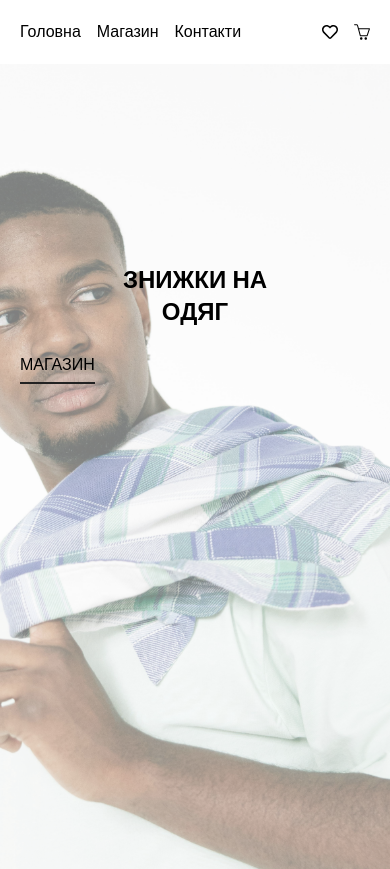
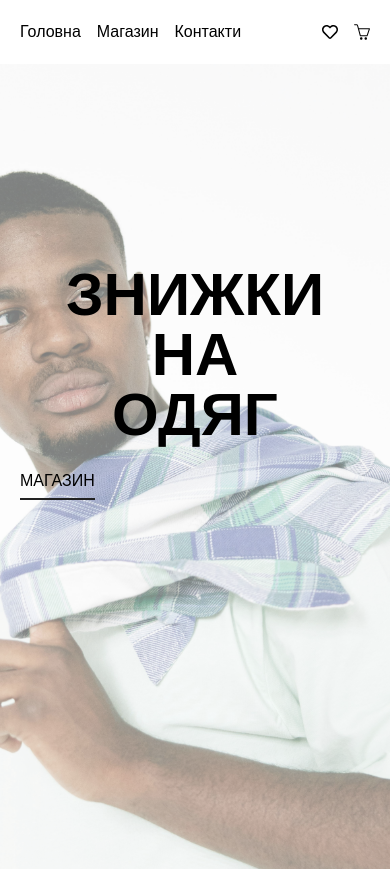
Before and after one commit to Denys-Paziak/famdy, a Next.js app: page / in a window 390 px wide. Shown: the top 869 px of the page. Built offline with nearby package versions, Linux system fonts and the light colour scheme.

Commit message:
Update HomeSlider.tsx

```diff
--- a/src/app/components/HomeSlider/HomeSlider.tsx
+++ b/src/app/components/HomeSlider/HomeSlider.tsx
@@ -21,7 +21,7 @@ const HomeSlider = () => {
             >
                 <SwiperSlide>
                     <div className="container mx-auto homeSlider-item ">
-                        <h1 className={"font-bold text-center lg:text-start lg:font-normal text-2xl lg:text-8xl uppercase font-300"}>Знижки на <br /> одяг</h1>
+                        <h1 className={"font-bold text-center lg:text-start lg:font-normal text-6xl lg:text-8xl uppercase font-300"}>Знижки на <br /> одяг</h1>
                         <Link href="/shop/all/1" >
                             <button className={"button"}>Магазин</button>
                         </Link>
```
